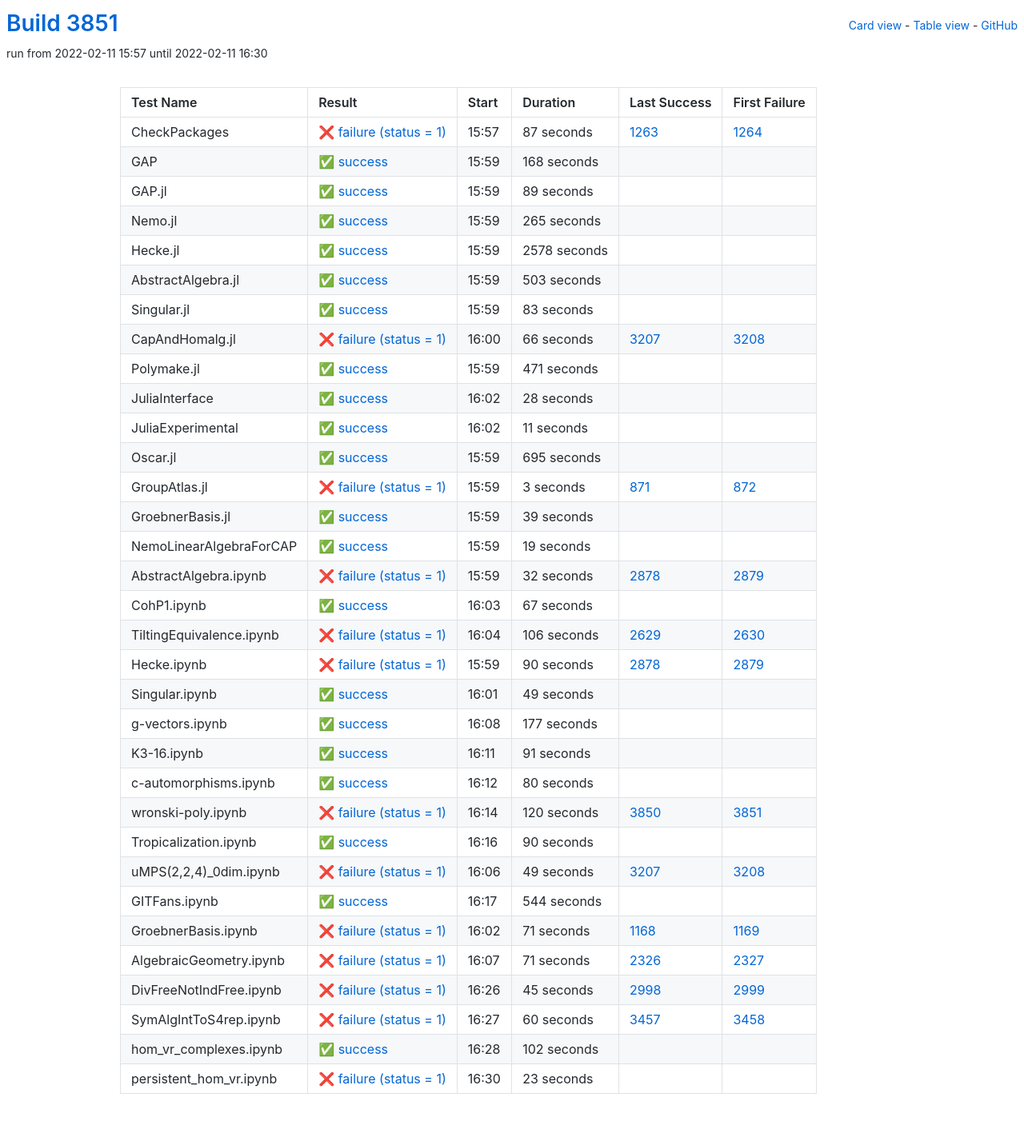
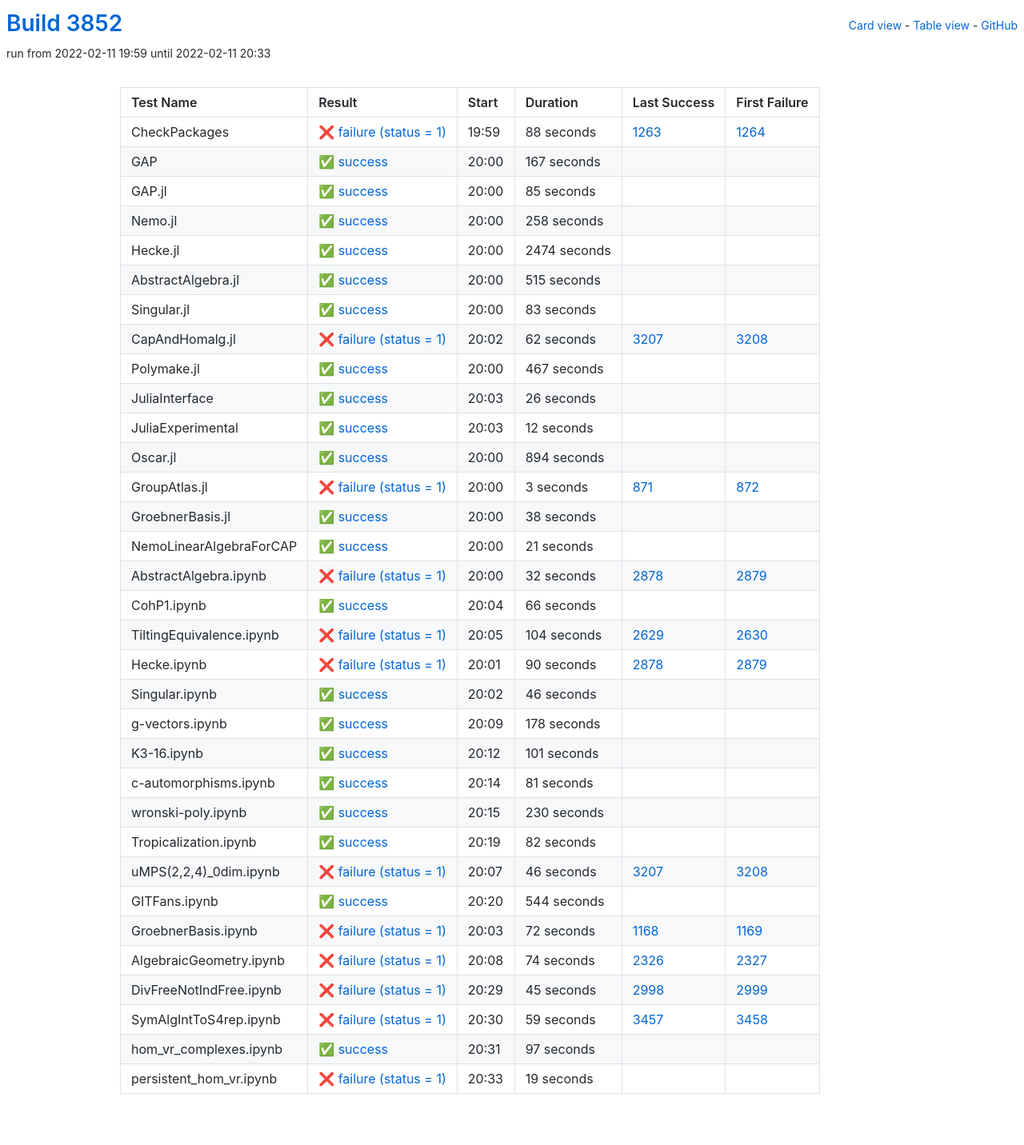
Before and after one commit to oscar-system/oscar-ci-status-stable, a Jekyll site: the page built from table.html, in a window 1280 px wide. Shown: the whole page at 80% size. Built offline with Jekyll 4.4.1, drawn with Linux system fonts in a browser that asks for light colours.

Commit message:
Build #3852

```diff
--- a/_data/ci.yml
+++ b/_data/ci.yml
@@ -1,6 +1,6 @@
 ---
-build: 3851
-build_url: https://oscarci.mathematik.uni-kl.de/job/oscar-stable/3851/
+build: 3852
+build_url: https://oscarci.mathematik.uni-kl.de/job/oscar-stable/3852/
 job: oscar-stable
 organization: oscar-system
 repo: oscar-ci-status-stable
@@ -8,80 +8,80 @@ repourl: https://github.com/oscar-system/oscar-ci-status-stable
 tests:
 - name: CheckPackages
   id: checkpackages
-  log: https://oscarci.mathematik.uni-kl.de/job/oscar-stable/3851/artifact/logs/build-3851/CheckPackages.log
-  start: 2022-02-11 15:57
+  log: https://oscarci.mathematik.uni-kl.de/job/oscar-stable/3852/artifact/logs/build-3852/CheckPackages.log
+  start: 2022-02-11 19:59
   success: false
   exitcode: 1
   status: failure
-  duration: 87
+  duration: 88
   last_success: 1263
   last_success_url: https://oscarci.mathematik.uni-kl.de/job/oscar-stable/1263/
   first_failure: 1264
   first_failure_url: https://oscarci.mathematik.uni-kl.de/job/oscar-stable/1264/
 - name: GAP
   id: gap
-  log: https://oscarci.mathematik.uni-kl.de/job/oscar-stable/3851/artifact/logs/build-3851/GAP.log
-  start: 2022-02-11 15:59
+  log: https://oscarci.mathematik.uni-kl.de/job/oscar-stable/3852/artifact/logs/build-3852/GAP.log
+  start: 2022-02-11 20:00
   success: true
   exitcode: 0
   status: success
-  duration: 168
+  duration: 167
   last_success: false
   last_success_url:
   first_failure: false
   first_failure_url:
 - name: GAP.jl
   id: gap-jl
-  log: https://oscarci.mathematik.uni-kl.de/job/oscar-stable/3851/artifact/logs/build-3851/GAP.jl.log
-  start: 2022-02-11 15:59
+  log: https://oscarci.mathematik.uni-kl.de/job/oscar-stable/3852/artifact/logs/build-3852/GAP.jl.log
+  start: 2022-02-11 20:00
   success: true
   exitcode: 0
   status: success
-  duration: 89
+  duration: 85
   last_success: false
   last_success_url:
   first_failure: false
   first_failure_url:
 - name: Nemo.jl
   id: nemo-jl
-  log: https://oscarci.mathematik.uni-kl.de/job/oscar-stable/3851/artifact/logs/build-3851/Nemo.jl.log
-  start: 2022-02-11 15:59
+  log: https://oscarci.mathematik.uni-kl.de/job/oscar-stable/3852/artifact/logs/build-3852/Nemo.jl.log
+  start: 2022-02-11 20:00
   success: true
   exitcode: 0
   status: success
-  duration: 265
+  duration: 258
   last_success: false
   last_success_url:
   first_failure: false
   first_failure_url:
 - name: Hecke.jl
   id: hecke-jl
-  log: https://oscarci.mathematik.uni-kl.de/job/oscar-stable/3851/artifact/logs/build-3851/Hecke.jl.log
-  start: 2022-02-11 15:59
+  log: https://oscarci.mathematik.uni-kl.de/job/oscar-stable/3852/artifact/logs/build-3852/Hecke.jl.log
+  start: 2022-02-11 20:00
   success: true
   exitcode: 0
   status: success
-  duration: 2578
+  duration: 2474
   last_success: false
   last_success_url:
   first_failure: false
   first_failure_url:
 - name: AbstractAlgebra.jl
   id: abstractalgebra-jl
-  log: https://oscarci.mathematik.uni-kl.de/job/oscar-stable/3851/artifact/logs/build-3851/AbstractAlgebra.jl.log
-  start: 2022-02-11 15:59
+  log: https://oscarci.mathematik.uni-kl.de/job/oscar-stable/3852/artifact/logs/build-3852/AbstractAlgebra.jl.log
+  start: 2022-02-11 20:00
   success: true
   exitcode: 0
   status: success
-  duration: 503
+  duration: 515
   last_success: false
   last_success_url:
   first_failure: false
   first_failure_url:
 - name: Singular.jl
   id: singular-jl
-  log: https://oscarci.mathematik.uni-kl.de/job/oscar-stable/3851/artifact/logs/build-3851/Singular.jl.log
-  start: 2022-02-11 15:59
+  log: https://oscarci.mathematik.uni-kl.de/job/oscar-stable/3852/artifact/logs/build-3852/Singular.jl.log
+  start: 2022-02-11 20:00
   success: true
   exitcode: 0
   status: success
@@ -92,68 +92,68 @@ tests:
   first_failure_url:
 - name: CapAndHomalg.jl
   id: capandhomalg-jl
-  log: https://oscarci.mathematik.uni-kl.de/job/oscar-stable/3851/artifact/logs/build-3851/CapAndHomalg.jl.log
-  start: 2022-02-11 16:00
+  log: https://oscarci.mathematik.uni-kl.de/job/oscar-stable/3852/artifact/logs/build-3852/CapAndHomalg.jl.log
+  start: 2022-02-11 20:02
   success: false
   exitcode: 1
   status: failure
-  duration: 66
+  duration: 62
   last_success: 3207
   last_success_url: https://oscarci.mathematik.uni-kl.de/job/oscar-stable/3207/
   first_failure: 3208
   first_failure_url: https://oscarci.mathematik.uni-kl.de/job/oscar-stable/3208/
 - name: Polymake.jl
   id: polymake-jl
-  log: https://oscarci.mathematik.uni-kl.de/job/oscar-stable/3851/artifact/logs/build-3851/Polymake.jl.log
-  start: 2022-02-11 15:59
+  log: https://oscarci.mathematik.uni-kl.de/job/oscar-stable/3852/artifact/logs/build-3852/Polymake.jl.log
+  start: 2022-02-11 20:00
   success: true
   exitcode: 0
   status: success
-  duration: 471
+  duration: 467
   last_success: false
   last_success_url:
   first_failure: false
   first_failure_url:
 - name: JuliaInterface
   id: juliainterface
-  log: https://oscarci.mathematik.uni-kl.de/job/oscar-stable/3851/artifact/logs/build-3851/JuliaInterface.log
-  start: 2022-02-11 16:02
+  log: https://oscarci.mathematik.uni-kl.de/job/oscar-stable/3852/artifact/logs/build-3852/JuliaInterface.log
+  start: 2022-02-11 20:03
   success: true
   exitcode: 0
   status: success
-  duration: 28
+  duration: 26
   last_success: false
   last_success_url:
   first_failure: false
   first_failure_url:
 - name: JuliaExperimental
   id: juliaexperimental
-  log: https://oscarci.mathematik.uni-kl.de/job/oscar-stable/3851/artifact/logs/build-3851/JuliaExperimental.log
-  start: 2022-02-11 16:02
+  log: https://oscarci.mathematik.uni-kl.de/job/oscar-stable/3852/artifact/logs/build-3852/JuliaExperimental.log
+  start: 2022-02-11 20:03
   success: true
   exitcode: 0
   status: success
-  duration: 11
+  duration: 12
   last_success: false
   last_success_url:
   first_failure: false
   first_failure_url:
 - name: Oscar.jl
   id: oscar-jl
-  log: https://oscarci.mathematik.uni-kl.de/job/oscar-stable/3851/artifact/logs/build-3851/Oscar.jl.log
-  start: 2022-02-11 15:59
+  log: https://oscarci.mathematik.uni-kl.de/job/oscar-stable/3852/artifact/logs/build-3852/Oscar.jl.log
+  start: 2022-02-11 20:00
   success: true
   exitcode: 0
   status: success
-  duration: 695
+  duration: 894
   last_success: false
   last_success_url:
   first_failure: false
   first_failure_url:
 - name: GroupAtlas.jl
   id: groupatlas-jl
-  log: https://oscarci.mathematik.uni-kl.de/job/oscar-stable/3851/artifact/logs/build-3851/GroupAtlas.jl.log
-  start: 2022-02-11 15:59
+  log: https://oscarci.mathematik.uni-kl.de/job/oscar-stable/3852/artifact/logs/build-3852/GroupAtlas.jl.log
+  start: 2022-02-11 20:00
   success: false
   exitcode: 1
   status: failure
@@ -164,32 +164,32 @@ tests:
   first_failure_url: https://oscarci.mathematik.uni-kl.de/job/oscar-stable/872/
 - name: GroebnerBasis.jl
   id: groebnerbasis-jl
-  log: https://oscarci.mathematik.uni-kl.de/job/oscar-stable/3851/artifact/logs/build-3851/GroebnerBasis.jl.log
-  start: 2022-02-11 15:59
+  log: https://oscarci.mathematik.uni-kl.de/job/oscar-stable/3852/artifact/logs/build-3852/GroebnerBasis.jl.log
+  start: 2022-02-11 20:00
   success: true
   exitcode: 0
   status: success
-  duration: 39
+  duration: 38
   last_success: false
   last_success_url:
   first_failure: false
   first_failure_url:
 - name: NemoLinearAlgebraForCAP
   id: nemolinearalgebraforcap
-  log: https://oscarci.mathematik.uni-kl.de/job/oscar-stable/3851/artifact/logs/build-3851/NemoLinearAlgebraForCAP.log
-  start: 2022-02-11 15:59
+  log: https://oscarci.mathematik.uni-kl.de/job/oscar-stable/3852/artifact/logs/build-3852/NemoLinearAlgebraForCAP.log
+  start: 2022-02-11 20:00
   success: true
   exitcode: 0
   status: success
-  duration: 19
+  duration: 21
   last_success: false
   last_success_url:
   first_failure: false
   first_failure_url:
 - name: AbstractAlgebra.ipynb
   id: abstractalgebra-ipynb
-  log: https://oscarci.mathematik.uni-kl.de/job/oscar-stable/3851/artifact/logs/build-3851/AbstractAlgebra.ipynb.log
-  start: 2022-02-11 15:59
+  log: https://oscarci.mathematik.uni-kl.de/job/oscar-stable/3852/artifact/logs/build-3852/AbstractAlgebra.ipynb.log
+  start: 2022-02-11 20:00
   success: false
   exitcode: 1
   status: failure
@@ -200,32 +200,32 @@ tests:
   first_failure_url: https://oscarci.mathematik.uni-kl.de/job/oscar-stable/2879/
 - name: CohP1.ipynb
   id: cohp1-ipynb
-  log: https://oscarci.mathematik.uni-kl.de/job/oscar-stable/3851/artifact/logs/build-3851/CohP1.ipynb.log
-  start: 2022-02-11 16:03
+  log: https://oscarci.mathematik.uni-kl.de/job/oscar-stable/3852/artifact/logs/build-3852/CohP1.ipynb.log
+  start: 2022-02-11 20:04
   success: true
   exitcode: 0
   status: success
-  duration: 67
+  duration: 66
   last_success: false
   last_success_url:
   first_failure: false
   first_failure_url:
 - name: TiltingEquivalence.ipynb
   id: tiltingequivalence-ipynb
-  log: https://oscarci.mathematik.uni-kl.de/job/oscar-stable/3851/artifact/logs/build-3851/TiltingEquivalence.ipynb.log
-  start: 2022-02-11 16:04
+  log: https://oscarci.mathematik.uni-kl.de/job/oscar-stable/3852/artifact/logs/build-3852/TiltingEquivalence.ipynb.log
+  start: 2022-02-11 20:05
   success: false
   exitcode: 1
   status: failure
-  duration: 106
+  duration: 104
   last_success: 2629
   last_success_url: https://oscarci.mathematik.uni-kl.de/job/oscar-stable/2629/
   first_failure: 2630
   first_failure_url: https://oscarci.mathematik.uni-kl.de/job/oscar-stable/2630/
 - name: Hecke.ipynb
   id: hecke-ipynb
-  log: https://oscarci.mathematik.uni-kl.de/job/oscar-stable/3851/artifact/logs/build-3851/Hecke.ipynb.log
-  start: 2022-02-11 15:59
+  log: https://oscarci.mathematik.uni-kl.de/job/oscar-stable/3852/artifact/logs/build-3852/Hecke.ipynb.log
+  start: 2022-02-11 20:01
   success: false
   exitcode: 1
   status: failure
@@ -236,92 +236,92 @@ tests:
   first_failure_url: https://oscarci.mathematik.uni-kl.de/job/oscar-stable/2879/
 - name: Singular.ipynb
   id: singular-ipynb
-  log: https://oscarci.mathematik.uni-kl.de/job/oscar-stable/3851/artifact/logs/build-3851/Singular.ipynb.log
-  start: 2022-02-11 16:01
+  log: https://oscarci.mathematik.uni-kl.de/job/oscar-stable/3852/artifact/logs/build-3852/Singular.ipynb.log
+  start: 2022-02-11 20:02
   success: true
   exitcode: 0
   status: success
-  duration: 49
+  duration: 46
   last_success: false
   last_success_url:
   first_failure: false
   first_failure_url:
 - name: g-vectors.ipynb
   id: g-vectors-ipynb
-  log: https://oscarci.mathematik.uni-kl.de/job/oscar-stable/3851/artifact/logs/build-3851/g-vectors.ipynb.log
-  start: 2022-02-11 16:08
+  log: https://oscarci.mathematik.uni-kl.de/job/oscar-stable/3852/artifact/logs/build-3852/g-vectors.ipynb.log
+  start: 2022-02-11 20:09
   success: true
   exitcode: 0
   status: success
-  duration: 177
+  duration: 178
   last_success: false
   last_success_url:
   first_failure: false
   first_failure_url:
 - name: K3-16.ipynb
   id: k3-16-ipynb
-  log: https://oscarci.mathematik.uni-kl.de/job/oscar-stable/3851/artifact/logs/build-3851/K3-16.ipynb.log
-  start: 2022-02-11 16:11
+  log: https://oscarci.mathematik.uni-kl.de/job/oscar-stable/3852/artifact/logs/build-3852/K3-16.ipynb.log
+  start: 2022-02-11 20:12
   success: true
   exitcode: 0
   status: success
-  duration: 91
+  duration: 101
   last_success: false
   last_success_url:
   first_failure: false
   first_failure_url:
 - name: c-automorphisms.ipynb
   id: c-automorphisms-ipynb
-  log: https://oscarci.mathematik.uni-kl.de/job/oscar-stable/3851/artifact/logs/build-3851/c-automorphisms.ipynb.log
-  start: 2022-02-11 16:12
+  log: https://oscarci.mathematik.uni-kl.de/job/oscar-stable/3852/artifact/logs/build-3852/c-automorphisms.ipynb.log
+  start: 2022-02-11 20:14
   success: true
   exitcode: 0
   status: success
-  duration: 80
+  duration: 81
   last_success: false
   last_success_url:
   first_failure: false
   first_failure_url:
 - name: wronski-poly.ipynb
   id: wronski-poly-ipynb
-  log: https://oscarci.mathematik.uni-kl.de/job/oscar-stable/3851/artifact/logs/build-3851/wronski-poly.ipynb.log
-  start: 2022-02-11 16:14
-  success: false
-  exitcode: 1
-  status: failure
-  duration: 120
-  last_success: 3850
-  last_success_url: https://oscarci.mathematik.uni-kl.de/job/oscar-stable/3850/
-  first_failure: 3851
-  first_failure_url: https://oscarci.mathematik.uni-kl.de/job/oscar-stable/3851/
-- name: Tropicalization.ipynb
-  id: tropicalization-ipynb
-  log: https://oscarci.mathematik.uni-kl.de/job/oscar-stable/3851/artifact/logs/build-3851/Tropicalization.ipynb.log
-  start: 2022-02-11 16:16
+  log: https://oscarci.mathematik.uni-kl.de/job/oscar-stable/3852/artifact/logs/build-3852/wronski-poly.ipynb.log
+  start: 2022-02-11 20:15
   success: true
   exitcode: 0
   status: success
-  duration: 90
+  duration: 230
+  last_success: false
+  last_success_url:
+  first_failure: false
+  first_failure_url:
+- name: Tropicalization.ipynb
+  id: tropicalization-ipynb
+  log: https://oscarci.mathematik.uni-kl.de/job/oscar-stable/3852/artifact/logs/build-3852/Tropicalization.ipynb.log
+  start: 2022-02-11 20:19
+  success: true
+  exitcode: 0
+  status: success
+  duration: 82
   last_success: false
   last_success_url:
   first_failure: false
   first_failure_url:
 - name: uMPS(2,2,4)_0dim.ipynb
   id: umps-2-2-4-0dim-ipynb
-  log: https://oscarci.mathematik.uni-kl.de/job/oscar-stable/3851/artifact/logs/build-3851/uMPS-2-2-4-_0dim.ipynb.log
-  start: 2022-02-11 16:06
+  log: https://oscarci.mathematik.uni-kl.de/job/oscar-stable/3852/artifact/logs/build-3852/uMPS-2-2-4-_0dim.ipynb.log
+  start: 2022-02-11 20:07
   success: false
   exitcode: 1
   status: failure
-  duration: 49
+  duration: 46
   last_success: 3207
   last_success_url: https://oscarci.mathematik.uni-kl.de/job/oscar-stable/3207/
   first_failure: 3208
   first_failure_url: https://oscarci.mathematik.uni-kl.de/job/oscar-stable/3208/
 - name: GITFans.ipynb
   id: gitfans-ipynb
-  log: https://oscarci.mathematik.uni-kl.de/job/oscar-stable/3851/artifact/logs/build-3851/GITFans.ipynb.log
-  start: 2022-02-11 16:17
+  log: https://oscarci.mathematik.uni-kl.de/job/oscar-stable/3852/artifact/logs/build-3852/GITFans.ipynb.log
+  start: 2022-02-11 20:20
   success: true
   exitcode: 0
   status: success
@@ -332,32 +332,32 @@ tests:
   first_failure_url:
 - name: GroebnerBasis.ipynb
   id: groebnerbasis-ipynb
-  log: https://oscarci.mathematik.uni-kl.de/job/oscar-stable/3851/artifact/logs/build-3851/GroebnerBasis.ipynb.log
-  start: 2022-02-11 16:02
+  log: https://oscarci.mathematik.uni-kl.de/job/oscar-stable/3852/artifact/logs/build-3852/GroebnerBasis.ipynb.log
+  start: 2022-02-11 20:03
   success: false
   exitcode: 1
   status: failure
-  duration: 71
+  duration: 72
   last_success: 1168
   last_success_url: https://oscarci.mathematik.uni-kl.de/job/oscar-stable/1168/
   first_failure: 1169
   first_failure_url: https://oscarci.mathematik.uni-kl.de/job/oscar-stable/1169/
 - name: AlgebraicGeometry.ipynb
   id: algebraicgeometry-ipynb
-  log: https://oscarci.mathematik.uni-kl.de/job/oscar-stable/3851/artifact/logs/build-3851/AlgebraicGeometry.ipynb.log
-  start: 2022-02-11 16:07
+  log: https://oscarci.mathematik.uni-kl.de/job/oscar-stable/3852/artifact/logs/build-3852/AlgebraicGeometry.ipynb.log
+  start: 2022-02-11 20:08
   success: false
   exitcode: 1
   status: failure
-  duration: 71
+  duration: 74
   last_success: 2326
   last_success_url: https://oscarci.mathematik.uni-kl.de/job/oscar-stable/2326/
   first_failure: 2327
   first_failure_url: https://oscarci.mathematik.uni-kl.de/job/oscar-stable/2327/
 - name: DivFreeNotIndFree.ipynb
   id: divfreenotindfree-ipynb
-  log: https://oscarci.mathematik.uni-kl.de/job/oscar-stable/3851/artifact/logs/build-3851/DivFreeNotIndFree.ipynb.log
-  start: 2022-02-11 16:26
+  log: https://oscarci.mathematik.uni-kl.de/job/oscar-stable/3852/artifact/logs/build-3852/DivFreeNotIndFree.ipynb.log
+  start: 2022-02-11 20:29
   success: false
   exitcode: 1
   status: failure
@@ -368,36 +368,36 @@ tests:
   first_failure_url: https://oscarci.mathematik.uni-kl.de/job/oscar-stable/2999/
 - name: SymAlgIntToS4rep.ipynb
   id: symalginttos4rep-ipynb
-  log: https://oscarci.mathematik.uni-kl.de/job/oscar-stable/3851/artifact/logs/build-3851/SymAlgIntToS4rep.ipynb.log
-  start: 2022-02-11 16:27
+  log: https://oscarci.mathematik.uni-kl.de/job/oscar-stable/3852/artifact/logs/build-3852/SymAlgIntToS4rep.ipynb.log
+  start: 2022-02-11 20:30
   success: false
   exitcode: 1
   status: failure
-  duration: 60
+  duration: 59
   last_success: 3457
   last_success_url: https://oscarci.mathematik.uni-kl.de/job/oscar-stable/3457/
   first_failure: 3458
   first_failure_url: https://oscarci.mathematik.uni-kl.de/job/oscar-stable/3458/
 - name: hom_vr_complexes.ipynb
   id: hom-vr-complexes-ipynb
-  log: https://oscarci.mathematik.uni-kl.de/job/oscar-stable/3851/artifact/logs/build-3851/hom_vr_complexes.ipynb.log
-  start: 2022-02-11 16:28
+  log: https://oscarci.mathematik.uni-kl.de/job/oscar-stable/3852/artifact/logs/build-3852/hom_vr_complexes.ipynb.log
+  start: 2022-02-11 20:31
   success: true
   exitcode: 0
   status: success
-  duration: 102
+  duration: 97
   last_success: false
   last_success_url:
   first_failure: false
   first_failure_url:
 - name: persistent_hom_vr.ipynb
   id: persistent-hom-vr-ipynb
-  log: https://oscarci.mathematik.uni-kl.de/job/oscar-stable/3851/artifact/logs/build-3851/persistent_hom_vr.ipynb.log
-  start: 2022-02-11 16:30
+  log: https://oscarci.mathematik.uni-kl.de/job/oscar-stable/3852/artifact/logs/build-3852/persistent_hom_vr.ipynb.log
+  start: 2022-02-11 20:33
   success: false
   exitcode: 1
   status: failure
-  duration: 23
+  duration: 19
   last_success: false
   last_success_url:
   first_failure: false
```
Also changed, not shown: README.md.
